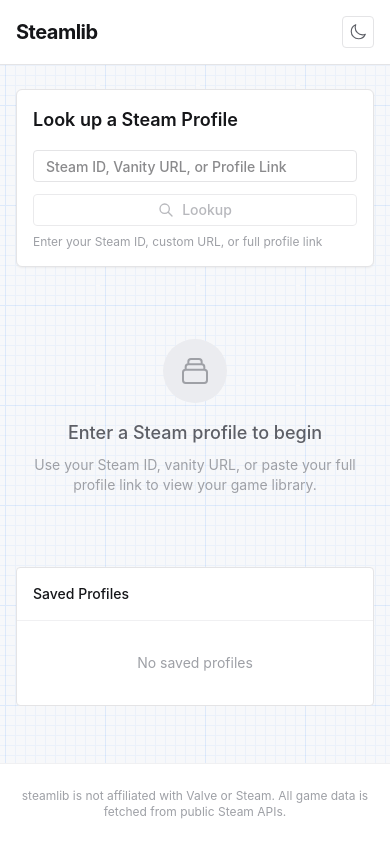
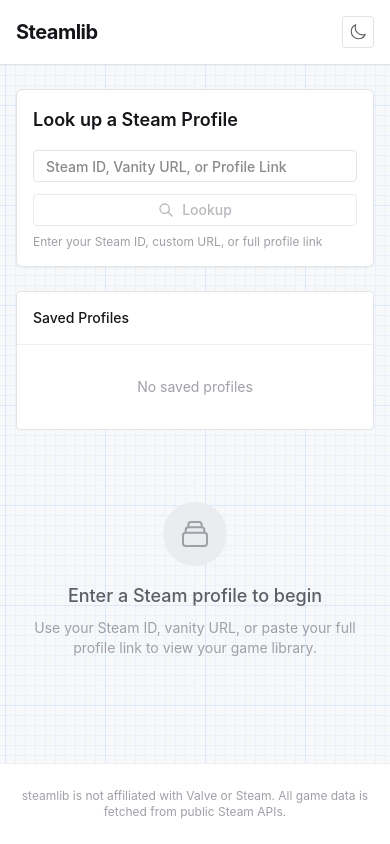
Before and after one commit to vishnuroshan/steamlib, a React (Vite) app: page / in a window 390 px wide. Built offline with nearby package versions, Linux system fonts and the light colour scheme.

Commit message:
feat: Restructure main content layout to integrate profile manager and header into a responsive grid, remove profile avatars from manager list items, and adjust component spacing.

```diff
--- a/src/App.tsx
+++ b/src/App.tsx
@@ -57,9 +57,7 @@
 
       {/* Main Content */}
       <main className="flex-1 w-full max-w-7xl mx-auto px-4 sm:px-6 lg:px-8 py-6 md:py-8">
-        <div className="flex flex-col lg:flex-row gap-6 lg:gap-8">
-          {/* Main Column */}
-          <div className="flex-1 space-y-6">
+        <div className="space-y-6">
           {/* Search Section */}
           <section className="bg-card border border-primary rounded-md p-4 md:p-6 shadow-card">
             <h2 className="text-lg font-semibold text-primary mb-4">
@@ -72,15 +70,31 @@
             />
           </section>
 
+          {/* Profile Section */}
+          <div className="grid grid-cols-1 md:grid-cols-2 gap-6">
+            {/* Saved Profiles */}
+            <div>
+              <ProfileManager
+                profiles={profiles.profiles}
+                currentSteamId64={library.currentProfile?.steamId64 ?? null}
+                onSelect={library.loadProfile}
+                onDelete={profiles.deleteProfile}
+                onSaveCurrent={handleSaveProfile}
+                canSaveCurrent={library.currentProfile !== null}
+              />
+            </div>
+
+            {/* Current Profile Card */}
+            {library.profile && !library.isLoading && (
+              <ProfileHeader profile={library.profile} />
+            )}
+          </div>
+
           {/* Results Section */}
           {library.isLoading && <LoadingSpinner />}
 
           {library.error && !library.isLoading && (
             <ErrorDisplay error={library.error} onDismiss={library.clear} />
-            )}
-
-            {library.profile && !library.isLoading && (
-              <ProfileHeader profile={library.profile} />
           )}
 
           {library.games && !library.isLoading && (
@@ -106,21 +120,6 @@
             </div>
           )}
         </div>
-
-          {/* Sidebar */}
-          <aside className="lg:w-80 flex-shrink-0">
-            <div className="lg:sticky lg:top-24">
-              <ProfileManager
-                profiles={profiles.profiles}
-                currentSteamId64={library.currentProfile?.steamId64 ?? null}
-                onSelect={library.loadProfile}
-                onDelete={profiles.deleteProfile}
-                onSaveCurrent={handleSaveProfile}
-                canSaveCurrent={library.currentProfile !== null}
-              />
-            </div>
-          </aside>
-        </div>
       </main>
 
       {/* Footer */}
--- a/src/components/ProfileHeader.tsx
+++ b/src/components/ProfileHeader.tsx
@@ -10,7 +10,7 @@
     const statusColor = isOnline ? 'text-green-500' : 'text-gray-500';
 
     return (
-        <div className="flex items-center gap-4 mb-6 p-4 bg-card border border-primary rounded-lg shadow-sm animate-in fade-in slide-in-from-top-4 duration-500">
+        <div className="flex items-center gap-4 p-4 bg-card border border-primary rounded-lg shadow-sm animate-in fade-in slide-in-from-top-4 duration-500">
             <div className="relative">
                 <img
                     src={profile.avatarFull}
--- a/src/components/ProfileManager.tsx
+++ b/src/components/ProfileManager.tsx
@@ -60,19 +60,12 @@
                             return (
                                 <div
                                     key={profile.steamId64}
-                                    className={`group flex items-center gap-3 p-3 rounded-md transition-all cursor-pointer min-h-[56px] ${isActive
+                                    className={`group flex items-center gap-3 p-3 rounded-md transition-all cursor-pointer min-h-[48px] ${isActive
                                         ? 'bg-selection border border-selection'
                                         : 'hover:bg-hover border border-transparent'
                                         }`}
                                     onClick={() => onSelect(profile)}
                                 >
-                                    {/* Avatar */}
-                                    <div className="w-8 h-8 rounded-full bg-hover flex items-center justify-center flex-shrink-0">
-                                        <span className="text-xs font-medium text-secondary">
-                                            {(profile.displayName || profile.vanityUrl || profile.steamId64)[0].toUpperCase()}
-                                        </span>
-                                    </div>
-
                                     {/* Info */}
                                     <div className="flex-1 min-w-0">
                                         <p className="text-sm font-medium text-primary truncate">
```
Lines whose indentation alone changed are shown as unchanged.
